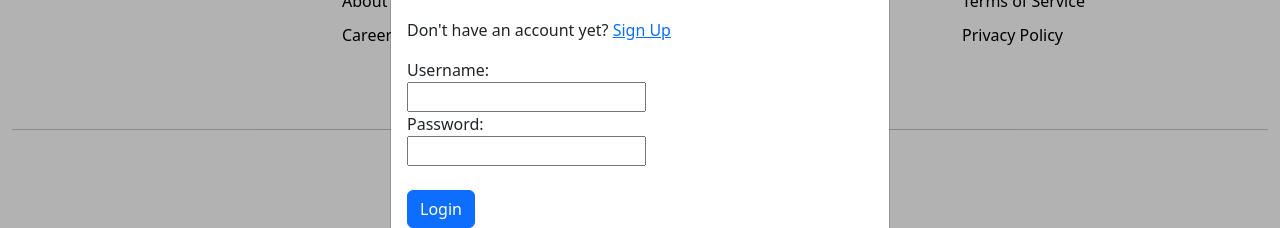
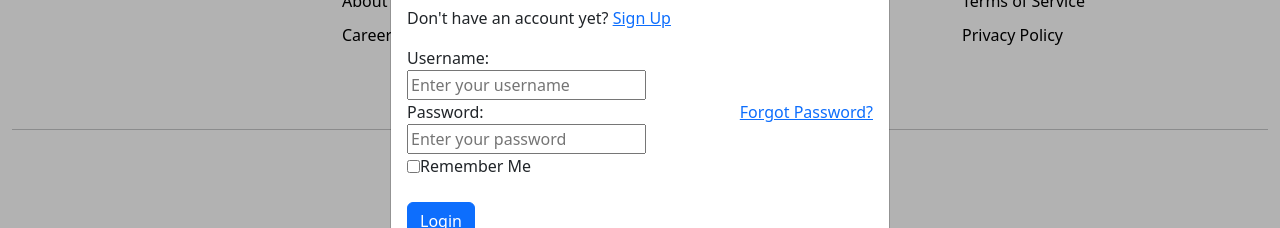
Before and after one commit to EmmaDeil/NigerianFrenchGirlProject, a React (Vite) app in the folder frenchgirl/: page /users in a window 1280 px wide. Shown: the part 273-501 px from the top of the page. Built offline with nearby package versions, Linux system fonts and the light colour scheme.

Commit message:
added the input checkbox

```diff
--- a/frenchgirl/src/components/pages/users.jsx
+++ b/frenchgirl/src/components/pages/users.jsx
@@ -19,11 +19,18 @@ const Users = () => {
                            <p>Don't have an account yet? <a href="#">Sign Up</a></p>
                            <div className=''>
                               <label htmlFor="username">Username:</label><br />
-                              <input type="text" id="username" name="username" required />
+                              <input type="text" id="username" name="username" placeholder='Enter your username' required />
                            </div>
                            <div className=''>
+                              <div className='d-flex justify-content-between'>
                               <label htmlFor="password">Password:</label><br />
-                              <input type="password" id="password" name="password" required />
+                              <a href="#">Forgot Password?</a>
+                              </div>
+                              <input type="password" id="password" name="password" placeholder='Enter your password' required />
+                           </div>
+                           <div className='d-flex align-items-center'>
+                              <input type="checkbox" name="rememberMe" id="rememberMe" />
+                              <label htmlFor="rememberMe">Remember Me</label>
                            </div><br />
                            <button type="submit" className="btn btn-primary">Login</button>
                         </form>
```
